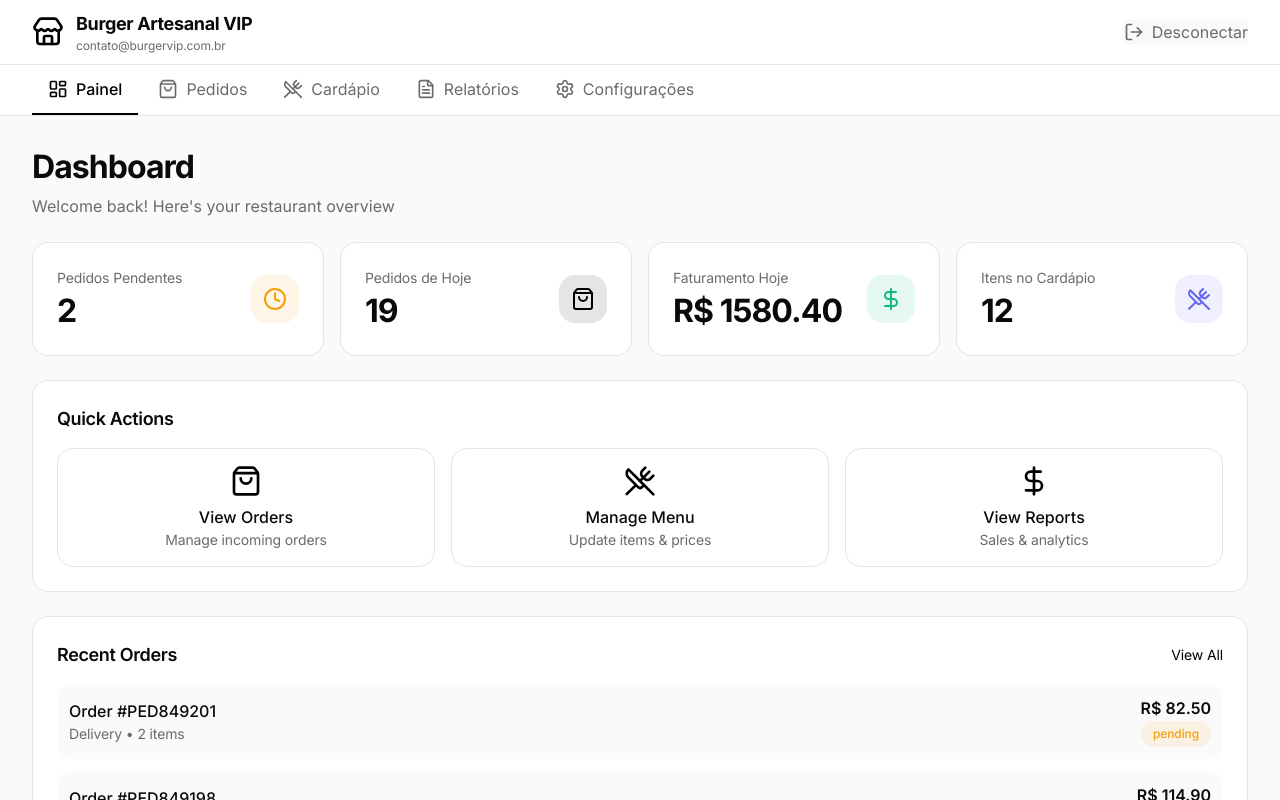
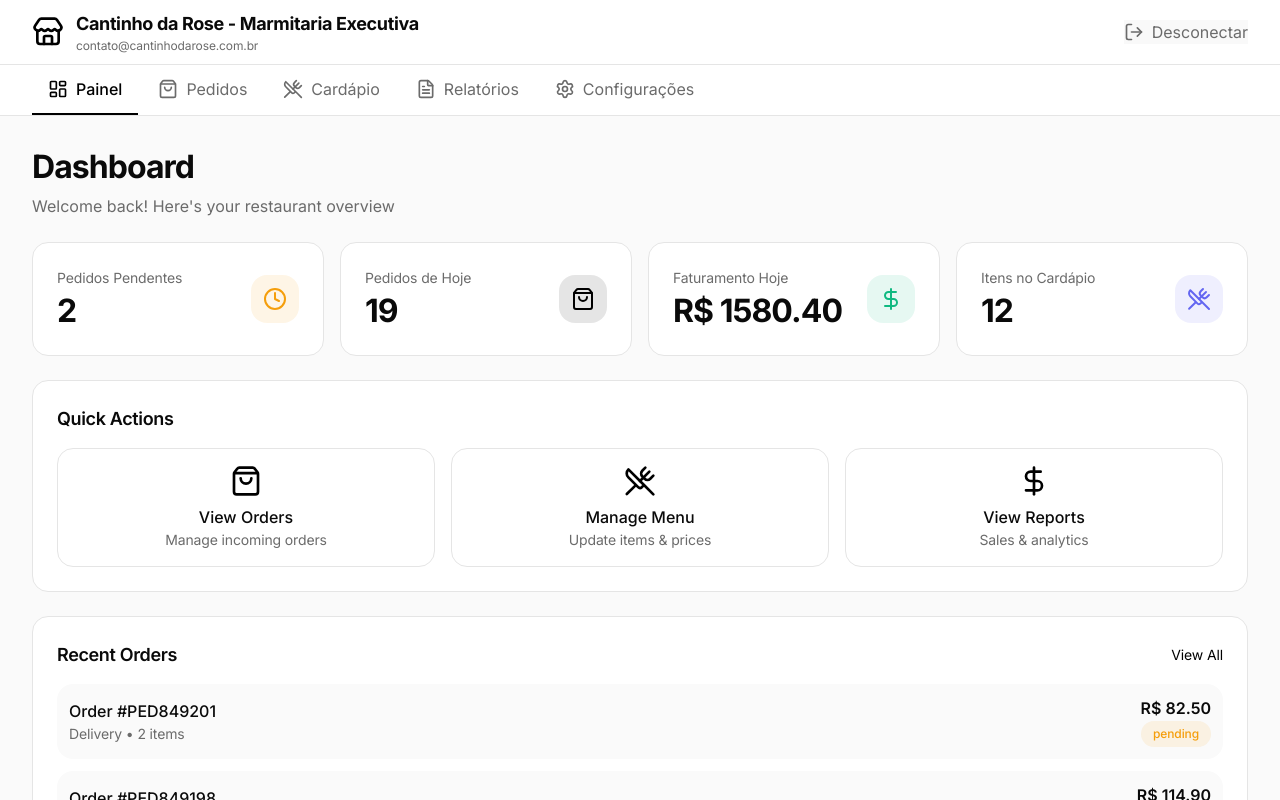
Before and after one commit to eduardovirtualgyn/restaurante, a React (Vite) app: page /restaurant/settings/settings in a window 1280 px wide. Both pictures are taken after a click on the button "🚀 Acessar Painel Demonstração (Sem Cadastro)". Shown: the top 800 px of the page. Built offline with nearby package versions, Linux system fonts and the light colour scheme; no server answers.

Commit message:
feat: show Cantinho da Rose prominently in Admin panel, demo login and settings

```diff
--- a/src/pages/admin/AllRestaurants.tsx
+++ b/src/pages/admin/AllRestaurants.tsx
@@ -61,6 +61,21 @@ const AllRestaurants: React.FC = () => {
         localStorage.getItem("custom_restaurants") || "[]"
       );
       const defaultRestaurants: Restaurant[] = [
+        {
+          id: "demo-restaurant-123",
+          name: "Cantinho da Rose - Marmitaria Executiva",
+          slug: "cantinho-da-rose",
+          owner_name: "Rose",
+          phone: "(62) 99999-8888",
+          email: "contato@cantinhodarose.com.br",
+          city: "Goiânia - GO",
+          restaurant_type: "Marmitaria Executiva • Turno do Almoço",
+          subscription_plan: "pro",
+          status: "active",
+          is_active: true,
+          created_at: new Date(Date.now() - 60 * 86400000).toISOString(),
+          updated_at: new Date().toISOString(),
+        },
         {
           id: "rest-1",
           name: "Burger Artesanal VIP",
--- a/src/pages/public/LoginPage.tsx
+++ b/src/pages/public/LoginPage.tsx
@@ -180,13 +180,13 @@ const LoginPage: React.FC = () => {
     localStorage.setItem(
       "user",
       JSON.stringify({
-        id: "demo-user-123",
-        email: "contato@burgervip.com.br",
+        id: "demo-restaurant-123",
+        email: "contato@cantinhodarose.com.br",
         role: "owner",
         restaurant_id: "demo-restaurant-123",
         restaurant: {
-          name: "Burger Artesanal VIP",
-          slug: "burger-vip",
+          name: "Cantinho da Rose - Marmitaria Executiva",
+          slug: "cantinho-da-rose",
           is_active: true,
         },
         temp_password: false,
--- a/src/pages/restaurant/Dashboard.tsx
+++ b/src/pages/restaurant/Dashboard.tsx
@@ -68,9 +68,9 @@ const RestaurantDashboard: React.FC = () => {
 
       if (!resolvedName) {
         if (parsedUser.restaurant_id === "demo-restaurant-123") {
-          resolvedName = "Restaurante de Demonstração";
+          resolvedName = "Cantinho da Rose - Marmitaria Executiva";
         } else {
-          resolvedName = "CANTINHO DA ROSE";
+          resolvedName = "Cantinho da Rose - Marmitaria Executiva";
         }
       }
 
--- a/src/pages/restaurant/RestaurantSettings.tsx
+++ b/src/pages/restaurant/RestaurantSettings.tsx
@@ -23,13 +23,13 @@ const RestaurantSettings: React.FC = () => {
         if (user.restaurant_id === "demo-restaurant-123") {
           setRestaurant({
             id: "demo-restaurant-123",
-            name: "Burger Artesanal VIP",
-            slug: "burger-vip",
-            phone: "(11) 98765-4321",
-            email: "contato@burgervip.com.br",
-            city: "São Paulo",
-            address: "Av. Paulista, 1000",
-            restaurant_type: "Hamburgueria Gourmet",
+            name: "Cantinho da Rose - Marmitaria Executiva",
+            slug: "cantinho-da-rose",
+            phone: "(62) 99999-8888",
+            email: "contato@cantinhodarose.com.br",
+            city: "Goiânia - GO",
+            address: "Setor Central",
+            restaurant_type: "Marmitaria Executiva • Turno do Almoço",
             subscription_plan: "pro",
             status: "active",
             is_active: true,
```
